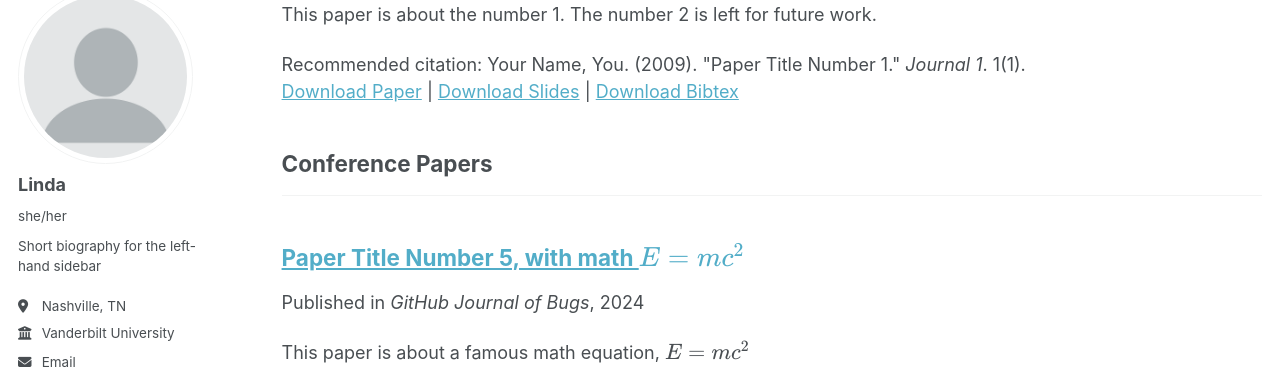
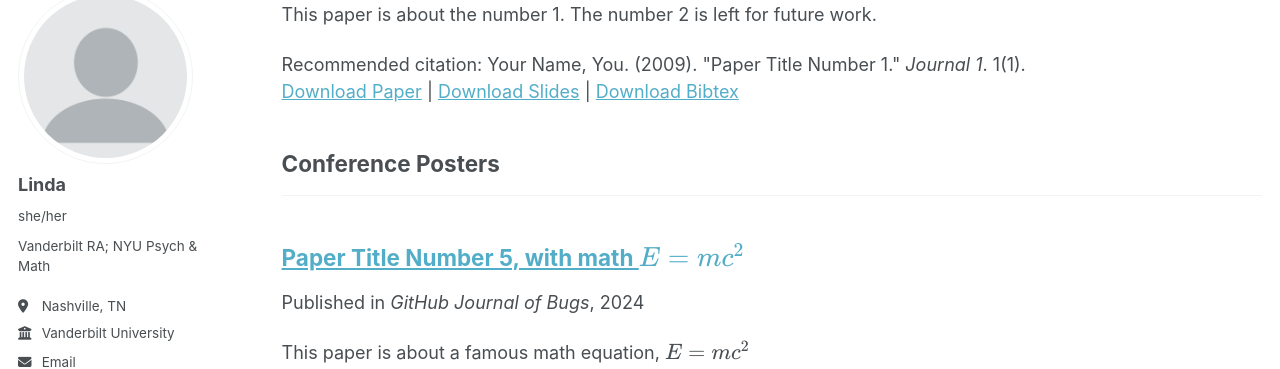
Before and after one commit to lindazelinzhao/lindazelinzhao.github.io, a Jekyll site: the page built from _pages/publications.html, in a window 1280 px wide and 900 px high, scrolled down 737 px. Shown: the part 110-479 px from the top of the window. Built offline with Jekyll 4.4.1, drawn with Linux system fonts in a browser that asks for light colours; a script that is not in the unit is left out.

Commit message:
Update _config.yml

```diff
--- a/_config.yml
+++ b/_config.yml
@@ -13,7 +13,7 @@ title                    : "Zelin (Linda) Zhao"
 title_separator          : "-"
 name                     : &name "Your Name"
 description              : &description "Your Name's academic portfolio"   # Update this with a general description of your site, this is the default if not overridden by a page
-url                      : https://academicpages.github.io # The base hostname & protocol for your site e.g. "https://[your GitHub username].github.io",
+url                      : https://lindazelinzhao.github.io # The base hostname & protocol for your site e.g. "https://[your GitHub username].github.io",
                                                            # or if you already have some other page hosted on Github then use "https://[your GitHub username].github.io/[Your Repo Name]"
 baseurl                  : "" # the subpath of your site, e.g. "/blog"
 repository               : "academicpages/academicpages.github.io"
@@ -26,7 +26,7 @@ author:
   avatar           : "profile.png"
   name             : "Linda"
   pronouns         : "she/her"
-  bio              : "Short biography for the left-hand sidebar"
+  bio              : "Vanderbilt RA; NYU Psych & Math"
   location         : "Nashville, TN"
   employer         : "Vanderbilt University"
   uri              : # URL
@@ -81,12 +81,12 @@ author:
 
 # Publication Category - The following the list of publication categories and their headings
 publication_category:
-  books:
-    title: 'Books'
+  #books:
+    #title: 'Books'
   manuscripts:
     title: 'Journal Articles'
   conferences:
-    title: 'Conference Papers'
+    title: 'Conference Posters'
 
 # Site Settings
 teaser                   :  # filename of teaser fallback teaser image placed in /images/ for social media previews
```
